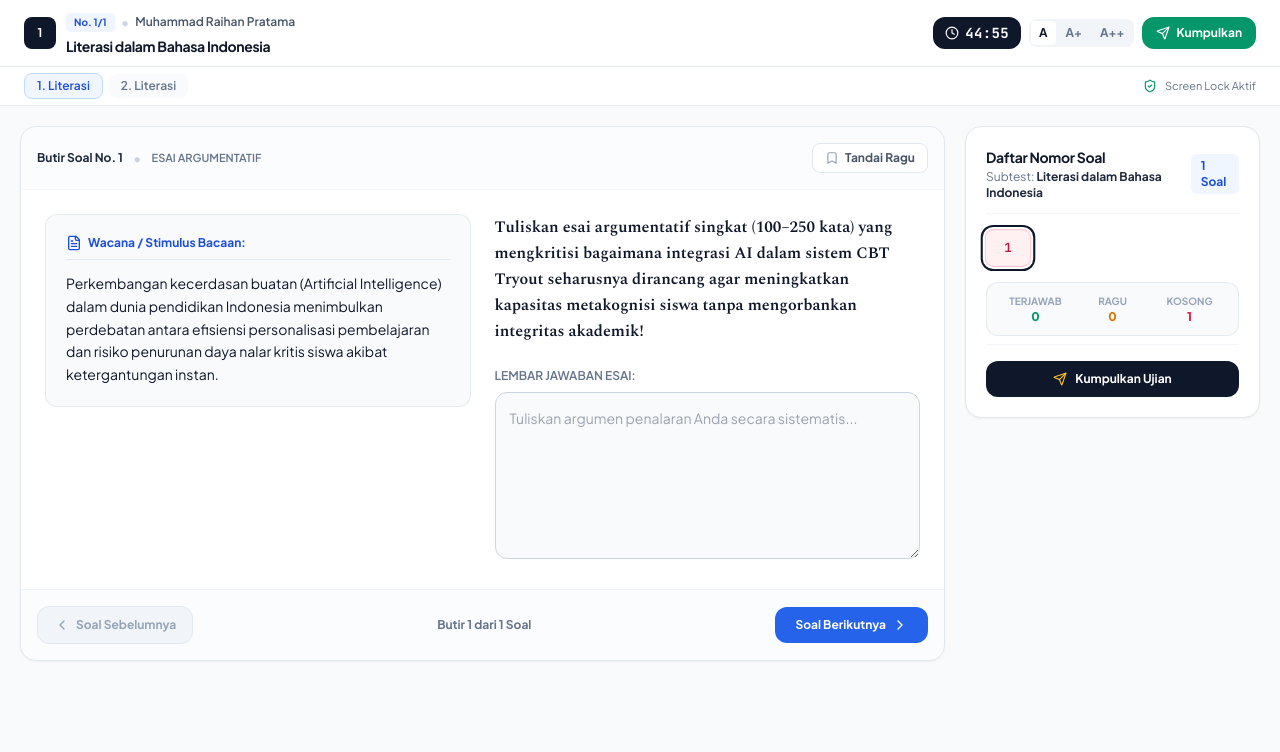
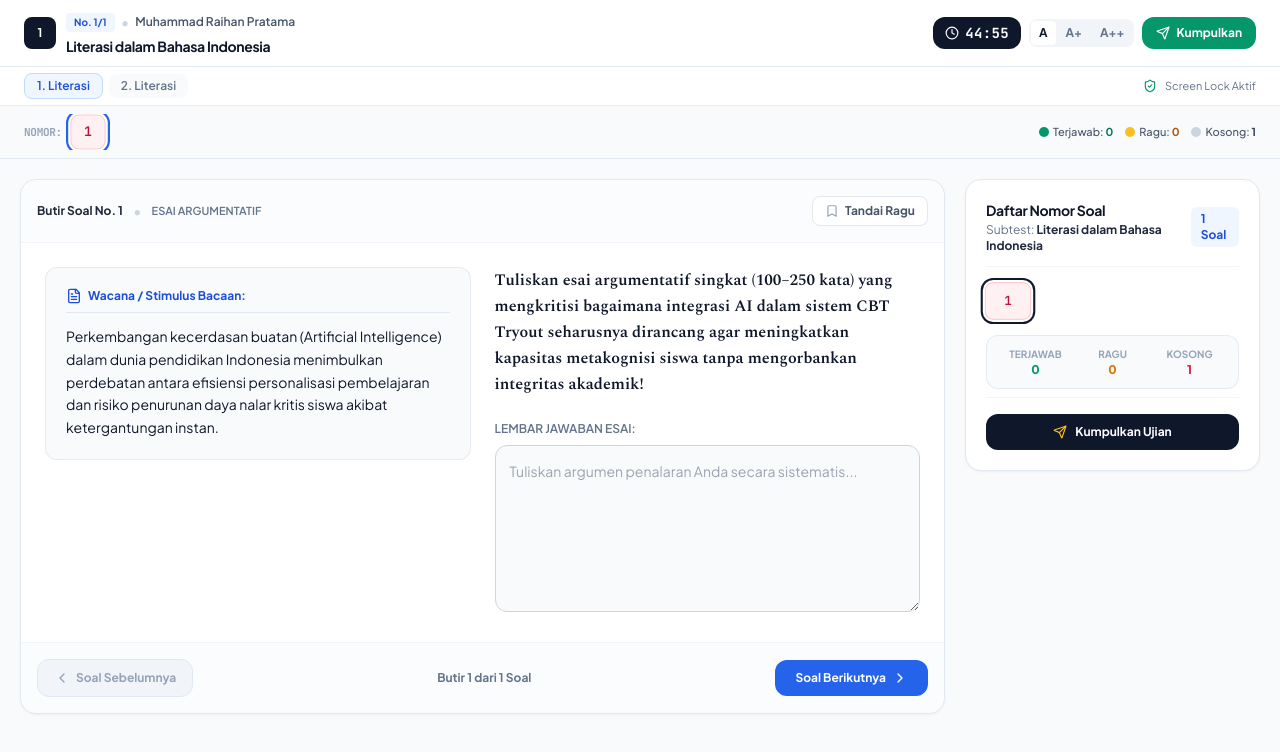
Before and after one commit to DenHandika/Euclide-Project, a Next.js app: page /exam/to-literasi-mastery-03 in a window 1280 px wide. Shown: the top 752 px of the page. Built offline with nearby package versions, Linux system fonts and the light colour scheme.

Commit message:
feat(cbt): add permanent horizontal question ribbon visible at all times without clicking

```diff
--- a/src/app/exam/[id]/page.tsx
+++ b/src/app/exam/[id]/page.tsx
@@ -453,6 +453,63 @@ export default function CBTExamPlayerPage() {
           <span>Screen Lock Aktif</span>
         </div>
       </nav>
+
+      {/* ========================================================================= */}
+      {/* 2.5 PERMANENT QUESTION NUMBER RIBBON (SELALU TAMPIL TANPA PERLU KLIK)     */}
+      {/* ========================================================================= */}
+      <div className="bg-slate-50 border-b border-slate-200/90 px-3 sm:px-6 py-2 flex items-center justify-between gap-3 sticky top-[57px] z-30 shadow-2xs select-none">
+        {/* Horizontal Number Strip (Scrollable & 1-Tap Jump) */}
+        <div className="flex items-center space-x-1.5 overflow-x-auto py-0.5 no-scrollbar flex-1 font-mono">
+          <span className="text-[11px] font-bold text-slate-400 uppercase tracking-tight mr-1 hidden sm:inline shrink-0">
+            Nomor:
+          </span>
+          {subtestQuestions.map((q, idx) => {
+            const status = getQuestionPaletteStatus(q);
+            const isCurrent = idx === currentQuestionIndex;
+
+            let statusStyle = 'bg-white text-slate-700 border border-slate-200 hover:border-slate-400';
+            if (status === 'answered_flagged') {
+              statusStyle = 'bg-emerald-50 text-emerald-900 border-2 border-amber-400 font-bold';
+            } else if (status === 'answered') {
+              statusStyle = 'bg-emerald-600 text-white font-bold border border-emerald-600 shadow-2xs';
+            } else if (status === 'flagged') {
+              statusStyle = 'bg-amber-400 text-slate-950 font-bold border border-amber-500 shadow-2xs';
+            } else if (status === 'visited_unanswered') {
+              statusStyle = 'bg-rose-50 text-rose-700 border border-rose-200 font-semibold';
+            }
+
+            return (
+              <button
+                key={q.id}
+                type="button"
+                onClick={() => setCurrentQuestionIndex(idx)}
+                className={`w-8 h-8 rounded-lg text-xs shrink-0 flex items-center justify-center transition-all ${statusStyle} ${
+                  isCurrent ? 'ring-2 ring-blue-600 ring-offset-2 scale-110 z-10 font-extrabold shadow-sm' : ''
+                }`}
+                title={`Lompat ke Soal #${idx + 1}`}
+              >
+                <span>{idx + 1}</span>
+              </button>
+            );
+          })}
+        </div>
+
+        {/* Live Status Indicators Legend Mini */}
+        <div className="hidden md:flex items-center space-x-3 text-[11px] shrink-0 font-medium text-slate-600">
+          <span className="flex items-center space-x-1">
+            <span className="w-2.5 h-2.5 rounded-full bg-emerald-600 inline-block" />
+            <span>Terjawab: <strong className="text-emerald-700">{subtestAnsweredCount}</strong></span>
+          </span>
+          <span className="flex items-center space-x-1">
+            <span className="w-2.5 h-2.5 rounded-full bg-amber-400 inline-block" />
+            <span>Ragu: <strong className="text-amber-700">{subtestFlaggedCount}</strong></span>
+          </span>
+          <span className="flex items-center space-x-1">
+            <span className="w-2.5 h-2.5 rounded-full bg-slate-300 inline-block" />
+            <span>Kosong: <strong className="text-slate-700">{subtestUnansweredCount}</strong></span>
+          </span>
+        </div>
+      </div>
 
       {/* ========================================================================= */}
       {/* 3. MOBILE STIMULUS SEGMENTED CONTROL TABS (HANYA MUNCUL DI SMARTPHONE)    */}
```
